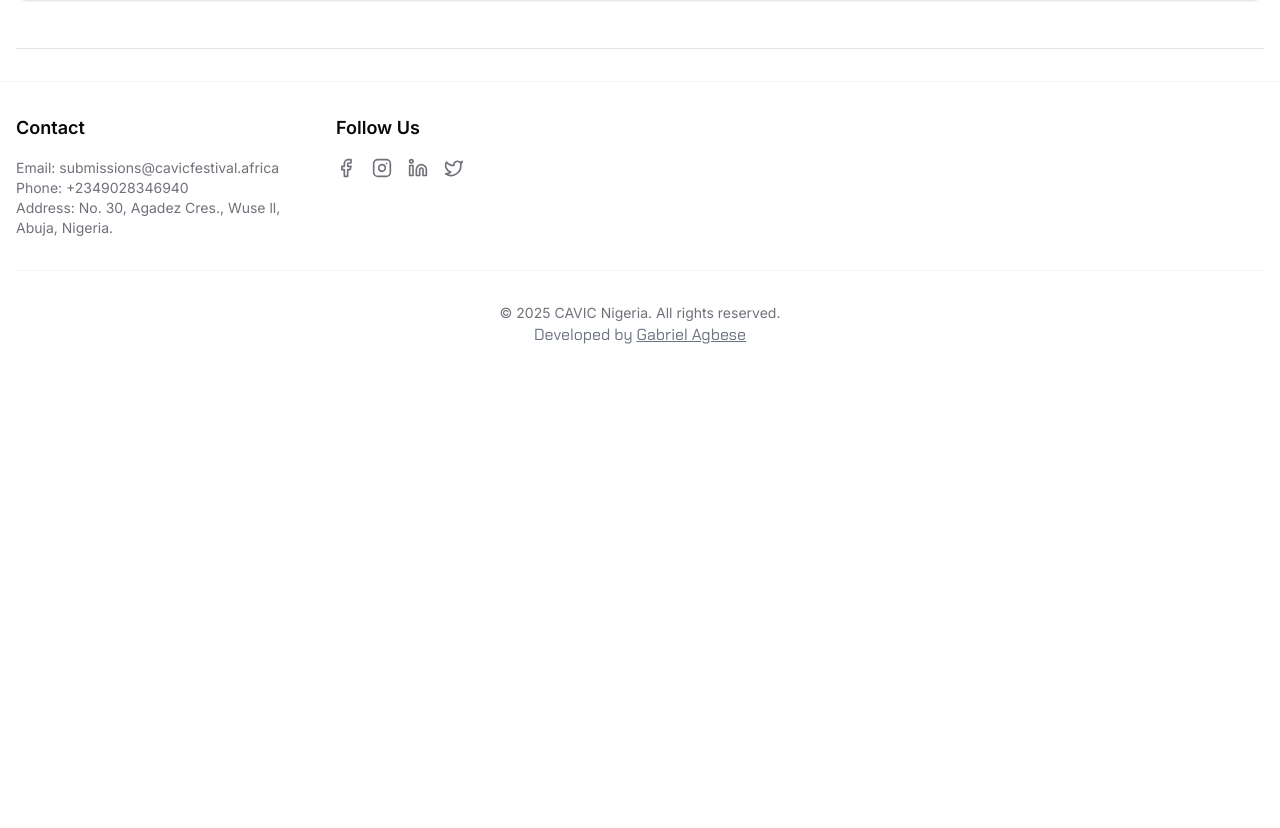
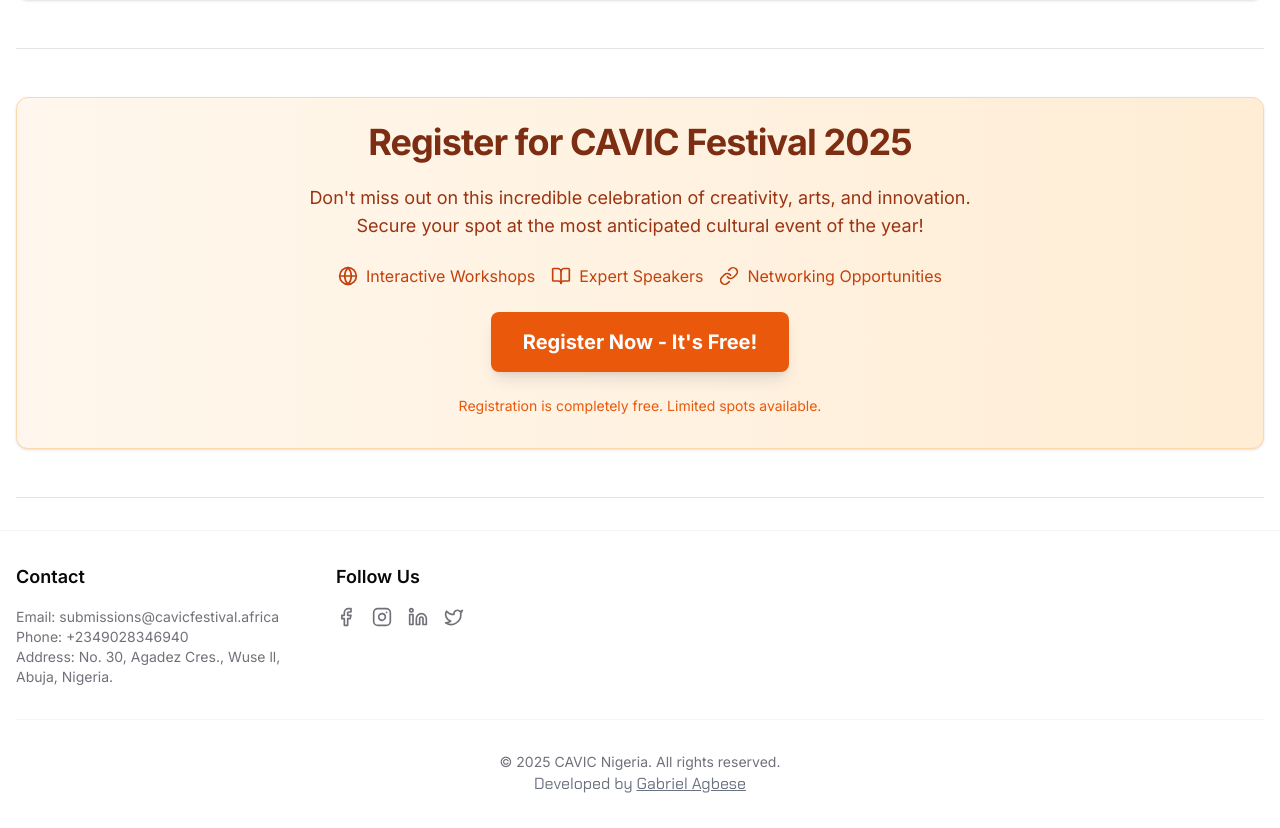
Before and after one commit to gabrielagbese/festival, a Next.js app: page /2025 in a window 1280 px wide. Shown: the part 5505-6333 px from the top of the page. Before the commit the page ends 5884 px from the top, so only its background shows below. Built offline with nearby package versions, Linux system fonts and the light colour scheme.

Commit message:
registration link

```diff
--- a/src/app/2025/page.tsx
+++ b/src/app/2025/page.tsx
@@ -182,6 +182,8 @@ export default function CavicFestival2025() {
 			<CallToParticipateSection data={festivalData.callToParticipate} />
 			<Separator className="my-12" />
 			<KeyActivitiesSection data={festivalData.keyActivities} />
+			<Separator className="my-12" />
+			<RegistrationSection />
 			<Separator className="my-12" />
 		</div>
 	);
@@ -727,3 +729,52 @@ function SpeakersSection({ data }) {
 		</Card>
 	);
 }
+
+function RegistrationSection() {
+	const handleRegistrationClick = () => {
+		window.open('https://docs.google.com/forms/d/e/1FAIpQLSfKJlvZmDwSeRv3dCuM6gCLp9mk8v_ez0jbGO13WDV6QOuZkg/viewform?usp=dialog', '_blank');
+	};
+
+	return (
+		<Card className="bg-gradient-to-r from-orange-50 to-orange-100 border-orange-200">
+			<CardHeader className="text-center">
+				<CardTitle className="text-4xl font-bold text-orange-900 mb-4">
+					Register for CAVIC Festival 2025
+				</CardTitle>
+				<p className="text-lg text-orange-800 max-w-2xl mx-auto">
+					Don't miss out on this incredible celebration of creativity, arts, and innovation.
+					Secure your spot at the most anticipated cultural event of the year!
+				</p>
+			</CardHeader>
+			<CardContent className="text-center pb-8">
+				<div className="space-y-6">
+					<div className="flex flex-col md:flex-row justify-center items-center gap-4 text-orange-700">
+						<div className="flex items-center gap-2">
+							<Globe className="w-5 h-5" />
+							<span>Interactive Workshops</span>
+						</div>
+						<div className="flex items-center gap-2">
+							<BookOpen className="w-5 h-5" />
+							<span>Expert Speakers</span>
+						</div>
+						<div className="flex items-center gap-2">
+							<Link className="w-5 h-5" />
+							<span>Networking Opportunities</span>
+						</div>
+					</div>
+
+					<button
+						onClick={handleRegistrationClick}
+						className="bg-orange-600 hover:bg-orange-700 text-white font-bold py-4 px-8 rounded-lg text-xl transition-all duration-300 transform hover:scale-105 shadow-lg hover:shadow-xl"
+					>
+						Register Now - It's Free!
+					</button>
+
+					<p className="text-sm text-orange-600 mt-4">
+						Registration is completely free. Limited spots available.
+					</p>
+				</div>
+			</CardContent>
+		</Card>
+	);
+}
```
